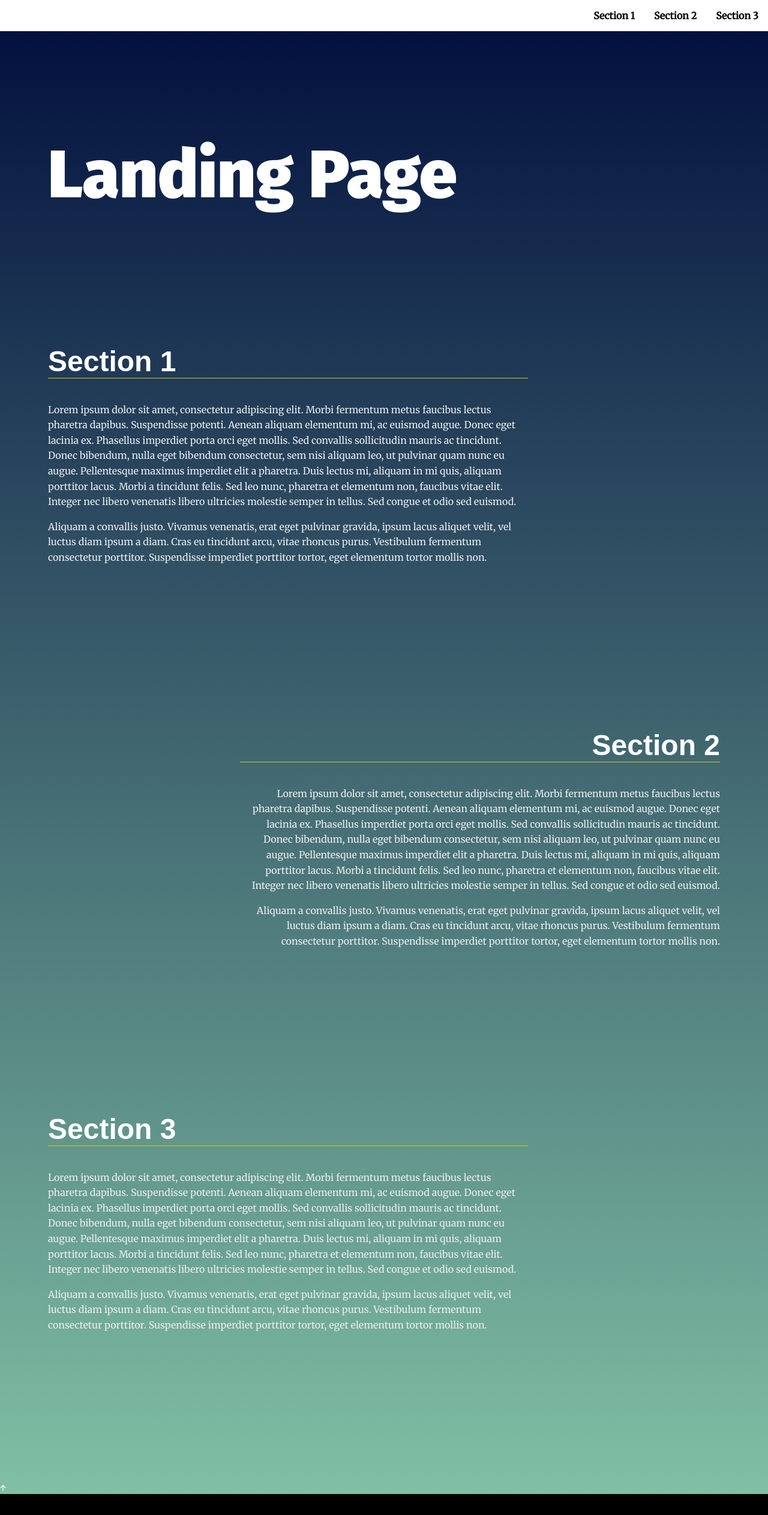
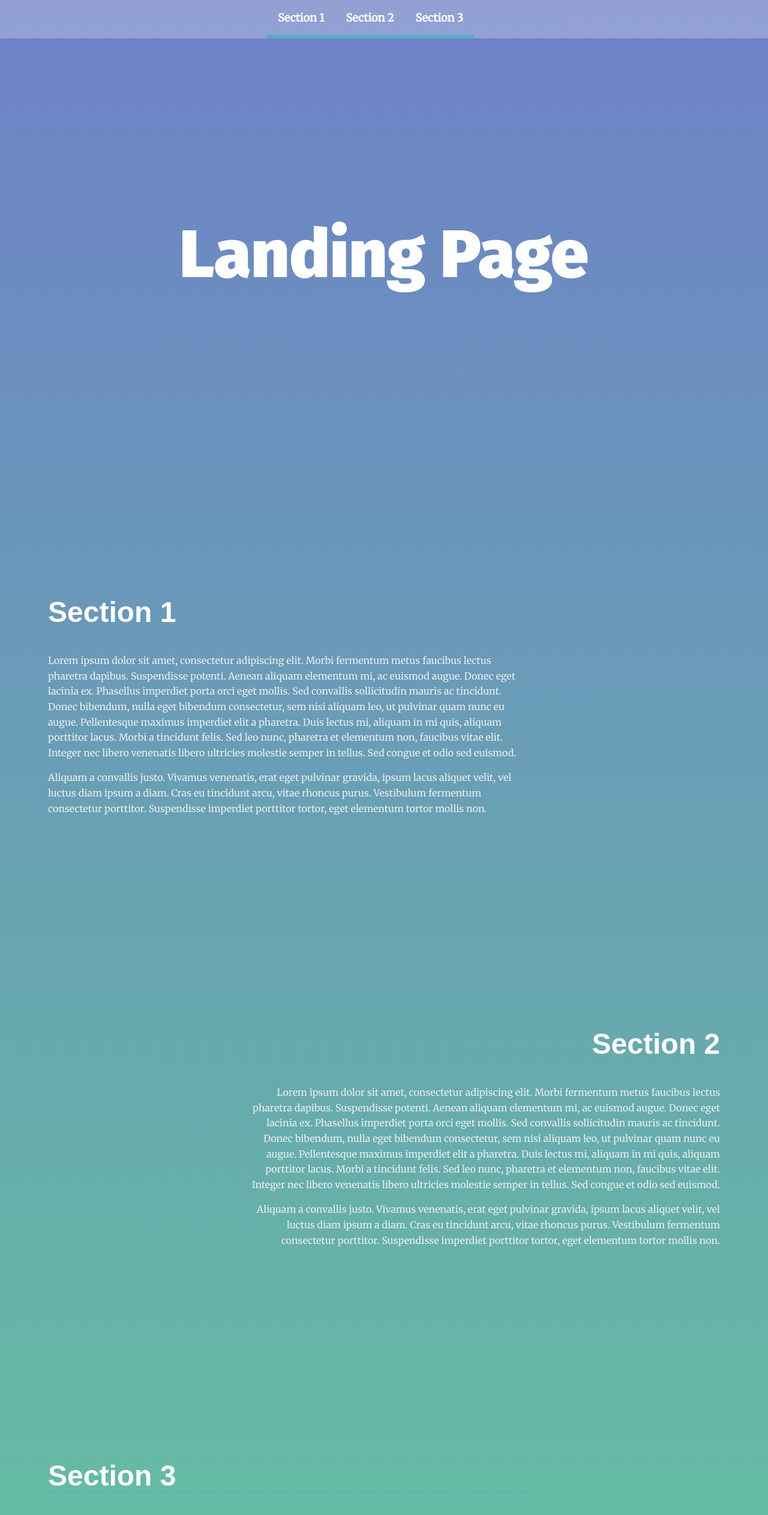
Before and after one commit to uosyph/frontend-nanodegree, a plain HTML site: page landing_page/index.html in a window 1280 px wide. Shown: the top 2526 px of the page at 60% size. Drawn offline with Linux system fonts and the light colour scheme.

Commit message:
Update CSS

```diff
--- a/landing_page/css/styles.css
+++ b/landing_page/css/styles.css
@@ -8,36 +8,39 @@
  *
 */
 
-
 /* ---- Base Rules ---- */
 body {
-    background: rgb(136,203,171);
-    background: linear-gradient(0deg, rgba(136,203,171,1) 0%, rgba(0,13,60,1) 100%);
+	background: rgb(136, 203, 171);
+	background: linear-gradient(
+		0deg,
+		rgb(98, 204, 153) 0%,
+		rgba(26, 57, 168, 0.637) 100%
+	);
 	margin: 0;
 	font-family: 'Merriweather', serif;
 	color: #fff;
 }
 
-
 /* Typeography General*/
 h1 {
 	font-family: 'Fira Sans', sans-serif;
 	font-size: 3em;
-    margin: 2em 1rem;
+	margin: 0 1rem;
 }
 
-@media only screen and (min-width: 35em){
+@media only screen and (min-width: 35em) {
 	h1 {
 		font-size: 7em;
-        margin: 2em 4rem 1em;
+		margin: 0 4rem 1em;
 	}
 }
 
 h2 {
-    border-bottom: 1px solid #cc1;
+	border-bottom: 1px solid rgb(90, 170, 201);
 	font-family: 'Oxygen', Sans-Serif;
 	font-size: 3em;
 	color: #fff;
+	padding-top: 0.2em;
 }
 
 p {
@@ -48,49 +51,78 @@ p {
 /* ---- Layout Rules ---- */
 main {
 	margin: 10vh 1em 10vh;
+	display: flex;
+	flex-direction: column;
 }
 
-.main-hero {
-    min-height: 40vh;
-    padding-top: 3em;
+.main__hero {
+	min-height: 100vh;
+	display: flex;
+	justify-content: center;
+	align-items: center;
+	text-align: center;
 }
 
 section {
 	position: relative;
-    min-height: 80vh;
+	height: 90vh;
 }
-
 
 /* ---- Module Rules ---- */
 
 /* Navigation Styles*/
 .navbar__menu ul {
-    padding-left: 0;
-    margin: 0;
-    text-align: right;
+	margin: 0 0 0 -85px;
+	display: flex;
+	flex-wrap: wrap;
+	align-items: center;
+	justify-content: center;
 }
 
 .navbar__menu li {
 	display: inline-block;
+	position: relative;
+}
+
+.navbar__menu li::before {
+	content: '';
+	width: 100%;
+	height: 6px;
+	position: absolute;
+	background-color: rgb(90, 170, 201);
+	bottom: -5px;
+	left: 0;
+	z-index: 8;
 }
 
 .navbar__menu .menu__link {
 	display: block;
 	padding: 1em;
-    font-weight: bold;
+	font-size: 18px;
+	font-weight: 600;
 	text-decoration: none;
-    color: #000;
+	color: #fff;
+	transition: ease 0.5s all;
+}
+.active_button {
+	display: block;
+	background: #9bc0d136;
+	font-size: 18px;
+	font-weight: 600;
+	text-decoration: none;
+	color: rgb(90, 170, 201) !important;
 }
 
 .navbar__menu .menu__link:hover {
-    background: #333;
-    color: #fff;
-    transition: ease 0.3s all;
+	background: rgba(51, 51, 51, 0.582);
+	color: rgba(90, 170, 201, 0.74);
+	transition: ease 0.5s all;
 }
 
 /* Header Styles */
 .page__header {
-    background: #fff;
+	background: rgba(245, 245, 245, 0.267);
+	padding-bottom: 5px;
 	position: fixed;
 	top: 0;
 	width: 100%;
@@ -99,15 +131,45 @@ section {
 
 /* Footer Styles */
 .page__footer {
-    background: #000;
-    padding: 3em;
+	background: #9bc0d136;
+	padding: 5px 3em;
+}
+
+.page__footer p {
+	font-size: 1.1em;
 	color: #fff;
 }
 
-.page__footer p{
-    color: #fff;
+#return_top {
+	left: 89%;
+	bottom: 7%;
+	width: 45px;
+	height: 45px;
+	background: linear-gradient(75deg, rgb(90, 170, 201), #ffffff56);
+	display: flex;
+	align-items: center;
+	justify-content: center;
+	border-radius: 50%;
+	cursor: pointer;
+	position: relative;
+	border: none;
 }
 
+#return_top:hover #arrow {
+	animation: slide-in-bottom 0.7s cubic-bezier(0.25, 0.46, 0.45, 0.94) both;
+}
+
+@keyframes slide-in-bottom {
+	0% {
+		transform: translateY(10px);
+		opacity: 0;
+	}
+
+	100% {
+		transform: translateY(0);
+		opacity: 1;
+	}
+}
 
 /* ---- Theme Rules ---- */
 /* Landing Container Styles */
@@ -116,7 +178,7 @@ section {
 	text-align: left;
 }
 
-@media only screen and (min-width: 35em){
+@media only screen and (min-width: 35em) {
 	.landing__container {
 		max-width: 50em;
 		padding: 4em;
@@ -146,8 +208,12 @@ section:nth-of-type(odd) .landing__container::before {
 
 section:nth-of-type(even) .landing__container::before {
 	content: '';
-    background: rgb(255,255,255);
-    background: linear-gradient(0deg, rgba(255,255,255,.1) 0%, rgba(255,255,255,.2) 100%);
+	background: rgb(255, 255, 255);
+	background: linear-gradient(
+		0deg,
+		rgba(255, 255, 255, 0.1) 0%,
+		rgba(255, 255, 255, 0.2) 100%
+	);
 	position: absolute;
 	top: 3em;
 	right: 3em;
@@ -161,8 +227,12 @@ section:nth-of-type(even) .landing__container::before {
 
 section:nth-of-type(3n) .landing__container::after {
 	content: '';
-    background: rgb(255,255,255);
-    background: linear-gradient(0deg, rgba(255,255,255,.1) 0%, rgba(255,255,255,.2) 100%);
+	background: rgb(255, 255, 255);
+	background: linear-gradient(
+		0deg,
+		rgba(255, 255, 255, 0.1) 0%,
+		rgba(255, 255, 255, 0.2) 100%
+	);
 	position: absolute;
 	right: 0;
 	bottom: 0;
@@ -176,8 +246,12 @@ section:nth-of-type(3n) .landing__container::after {
 
 section:nth-of-type(3n + 1) .landing__container::after {
 	content: '';
-    background: rgb(255,255,255);
-    background: linear-gradient(0deg, rgba(255,255,255,.1) 0%, rgba(255,255,255,.2) 100%);
+	background: rgb(255, 255, 255);
+	background: linear-gradient(
+		0deg,
+		rgba(255, 255, 255, 0.1) 0%,
+		rgba(255, 255, 255, 0.2) 100%
+	);
 	position: absolute;
 	right: 20vw;
 	bottom: -5em;
@@ -189,13 +263,16 @@ section:nth-of-type(3n + 1) .landing__container::after {
 	transition: ease 0.5s all;
 }
 
-
 /* ---- Theme State Rules ---- */
 /* Section Active Styles */
 /* Note: your-active-class class is applied through javascript. You should update the class here and in the index.html to what you set in your javascript file.  */
 section.your-active-class {
 	background: rgb(0, 0, 0);
-    background: linear-gradient(0deg, rgba(0, 0, 0, 0.1) 0%, rgba(0, 0, 0, 0) 100%);
+	background: linear-gradient(
+		0deg,
+		rgba(0, 0, 0, 0.1) 0%,
+		rgba(0, 0, 0, 0) 100%
+	);
 }
 
 section.your-active-class .landing__container::before {
@@ -211,13 +288,9 @@ section.your-active-class .landing__container::after {
 /* Section Active Styles Keyframe Animations */
 @keyframes rotate {
 	from {
-		transform: rotate(0deg)
-		           translate(-1em)
-		           rotate(0deg);
+		transform: rotate(0deg) translate(-1em) rotate(0deg);
 	}
 	to {
-		transform: rotate(360deg)
-		           translate(-1em)
-		           rotate(-360deg);
+		transform: rotate(360deg) translate(-1em) rotate(-360deg);
 	}
 }
```
Lines whose indentation alone changed are shown as unchanged.
